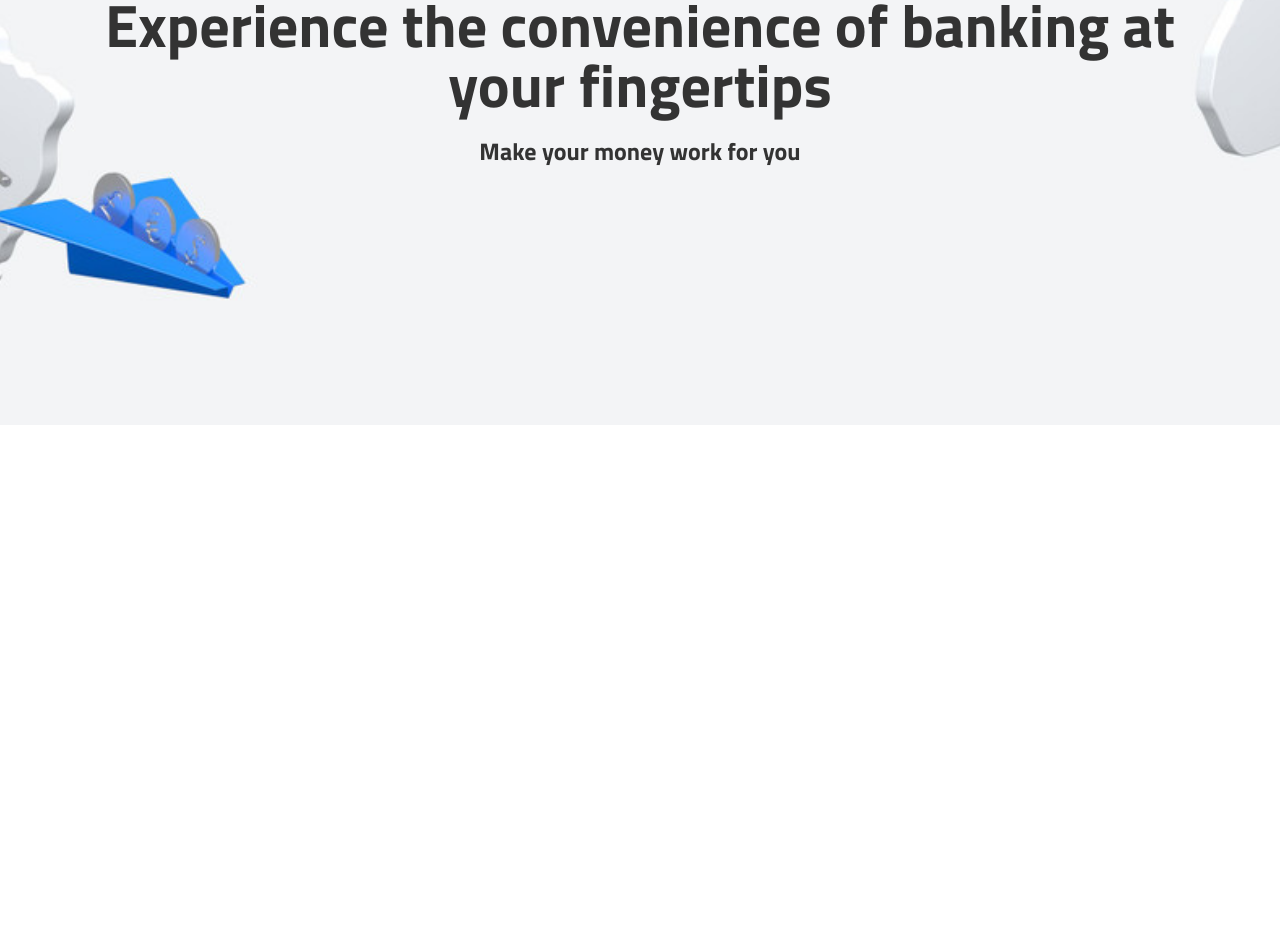
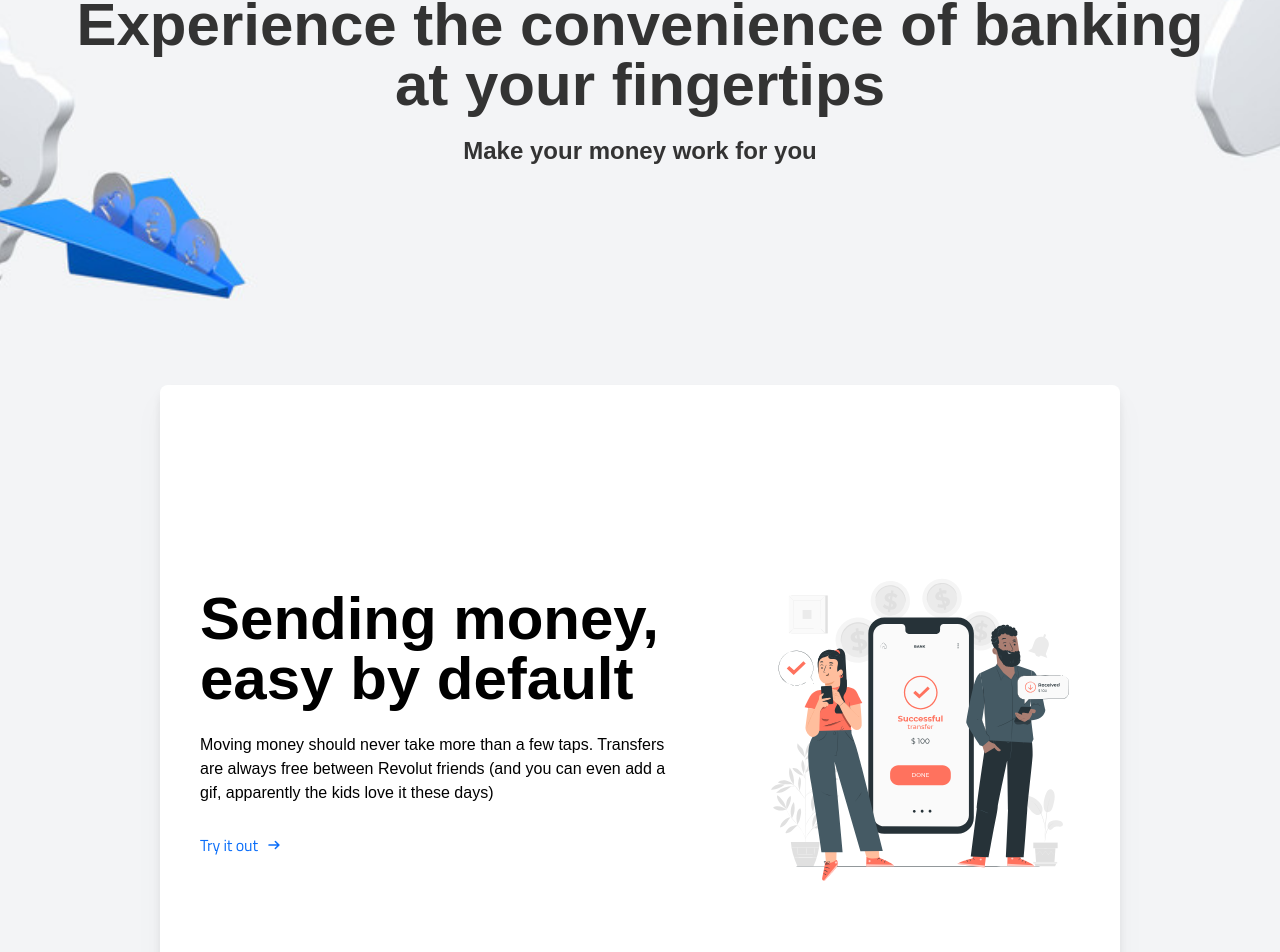
Before and after one commit to abdelhaq-laachari/CREDIT-DU-MAROC, a React (Create React App) app in the folder client/: page /service in a window 1280 px wide. Shown: the part 375-1327 px from the top of the page. Before the commit the page ends 800 px from the top, so only its background shows below. Built offline with nearby package versions, Linux system fonts and the light colour scheme.

Commit message:
feat: working on service page

```diff
--- a/client/src/pages/Services.jsx
+++ b/client/src/pages/Services.jsx
@@ -1,22 +1,71 @@
-import React from 'react'
-import Navbar from '../components/NavBar/NavBar'
-import '../styles/Services.css'
-import Map from '../assets/img/map.jpg'
+import React from "react";
+import Navbar from "../components/NavBar/NavBar";
+import "../styles/Services.css";
+import Map from "../assets/img/map.jpg";
+import Button from "../components/Buttons/Button";
+import Send from "../assets/img/send.svg";
+import Send2 from "../assets/img/send2.png";
 
 const Services = () => {
   return (
     <>
-    <Navbar />
-    <div className='flex w-full justify-center'>
-      <div className='flex flex-col w-11/12 h-[85vh] justify-center space-y-5 items-center text-center text-[#333333] font-circular'>
-        <img className='first' src={Map} alt="" />
-        <h1 className='text-2xl font-semibold'>Services</h1>
-        <span className='text-6xl font-bold'>Experience the convenience of banking at your fingertips</span>
-        <span className='text-2xl font-semibold'>Make your money work for you</span>
+      <Navbar />
+      <div className="flex w-full justify-center">
+        <div className="flex flex-col w-11/12 h-[85vh] justify-center space-y-5 items-center text-center text-[#333333] ">
+          <img className="first" src={Map} alt="" />
+          <h1 className="text-2xl font-semibold font-circular">Services</h1>
+          <span className="text-6xl font-bold font-circular">
+            Experience the convenience of banking at your fingertips
+          </span>
+          <span className="text-2xl font-semibold font-circular">
+            Make your money work for you
+          </span>
+        </div>
       </div>
-    </div>
+      <div className="flex flex-col w-full items-center space-y-9 bg-[#F3F4F6]">
+        <div className="flex justify-around items-center w-9/12 h-[85vh] bg-white rounded-lg drop-shadow-xl">
+          <div className="w-6/12 h-full flex flex-col justify-center space-y-6">
+            <span className="text-6xl font-bold font-circular">
+              Sending money, easy by default
+            </span>
+            <p className="text-md font-circular">
+              Moving money should never take more than a few taps. Transfers are
+              always free between Revolut friends (and you can even add a gif,
+              apparently the kids love it these days)
+            </p>
+            {/* <Button name="Explore more" /> */}
+            <a
+              className="bt w-max Box-sc-1g1k12l-0 Text-sc-1be7qv6-0 sc-bf2bc9a0-0 kHwqAw jFERPg sc-9be5bfc-0 fmuLIu"
+              href="https://get.revolut.com/WqOb7KItnwb"
+            >
+              <span
+                max="2"
+                class="LineClamp__LineClampBase-sc-1asyw6f-0 iXNKJi"
+              >
+                Try it out
+              </span>
+              <svg
+                viewBox="0 0 24 24"
+                size="24"
+                aria-label="Try it out"
+                class="icon-base__IconBase-sc-1efctcf-0 fAGOVc sc-9be5bfc-1 htrdzR"
+              >
+                <g fill="currentColor">
+                  <path
+                    fill="currentColor"
+                    d="M20.5 11.992c0-.276-.105-.535-.306-.737L14.77 5.832a.919.919 0 0 0-1.3 0l-.324.325a.919.919 0 0 0 0 1.3l3.394 3.395H4.42a.919.919 0 0 0-.92.919v.46c0 .507.411.918.92.918h12.12l-3.394 3.394a.919.919 0 0 0 0 1.3l.325.325c.359.359.94.359 1.3 0l5.423-5.422c.204-.205.306-.477.306-.754Z"
+                  ></path>
+                </g>
+              </svg>
+            </a>
+          </div>
+          <div className="w-4/12 ">
+            <img src={Send} alt="" />
+          </div>
+        </div>
+      </div>
     </>
-  )
-}
+  );
+};
 
-export default Services
+export default Services;
--- a/client/src/styles/Services.css
+++ b/client/src/styles/Services.css
@@ -10,3 +10,37 @@
   object-fit: cover;
   color: transparent;
 }
+.bt {
+  font-family: -apple-system, BlinkMacSystemFont, "Segoe UI", Roboto,
+    "Helvetica Neue", Helvetica, Arial, Arimo, sans-serif;
+  font-weight: 500;
+  font-size: 16px;
+  line-height: 24px;
+  letter-spacing: -0.00625em;
+  -webkit-box-align: center;
+  align-items: center;
+  border-radius: 20px;
+  color: rgb(11, 110, 249);
+  display: inline-flex;
+  margin-left: -1rem;
+  padding: 0.25rem 1rem;
+  transition: all 0.3s ease 0s;
+}
+.iXNKJi {
+  display: -webkit-box;
+  -webkit-line-clamp: 2;
+  -webkit-box-orient: vertical;
+  overflow: hidden;
+  overflow-wrap: break-word;
+}
+.htrdzR {
+  flex-shrink: 0;
+  margin-left: 0.5rem;
+  width: 16px;
+  height: 16px;
+}
+
+.bt:hover {
+  background-color: rgb(11, 110, 249);
+  color: rgb(255, 255, 255);
+}
```
Also changed, not shown: client/src/assets/img/send.svg (added), client/src/assets/img/send2.png (added).
